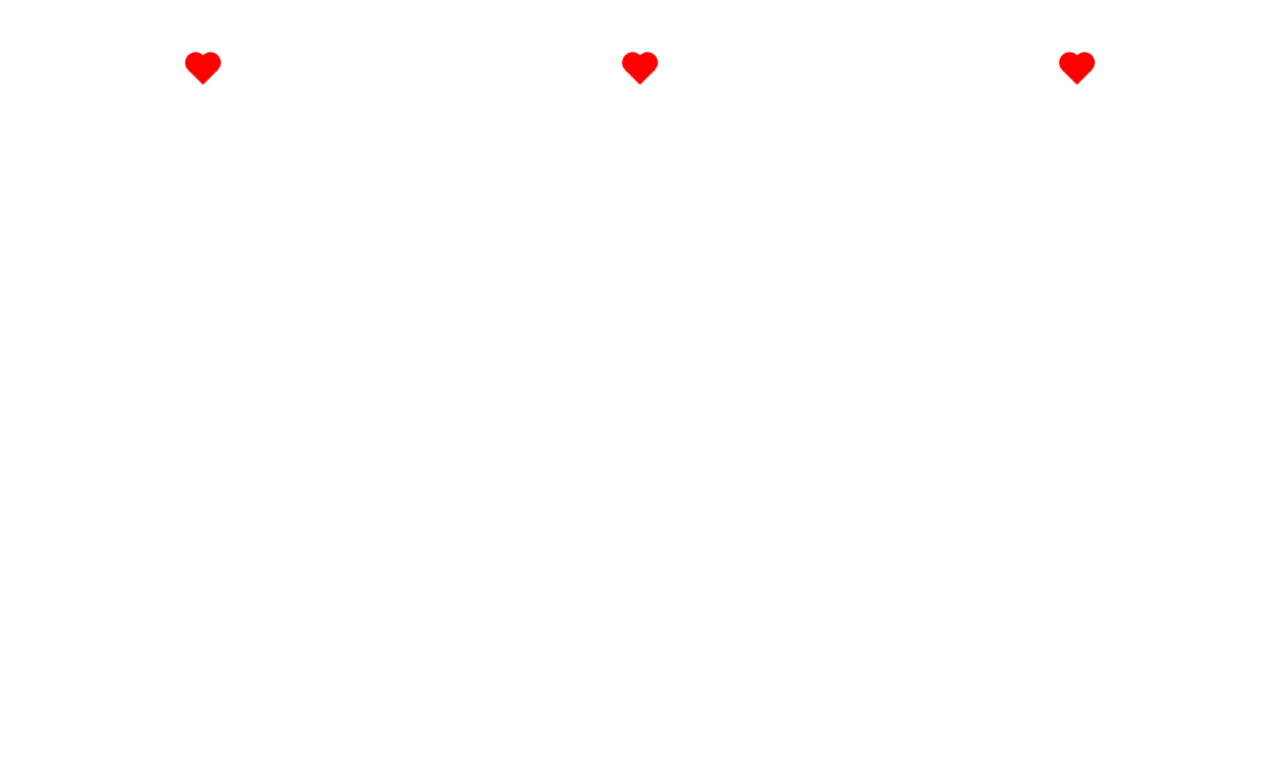
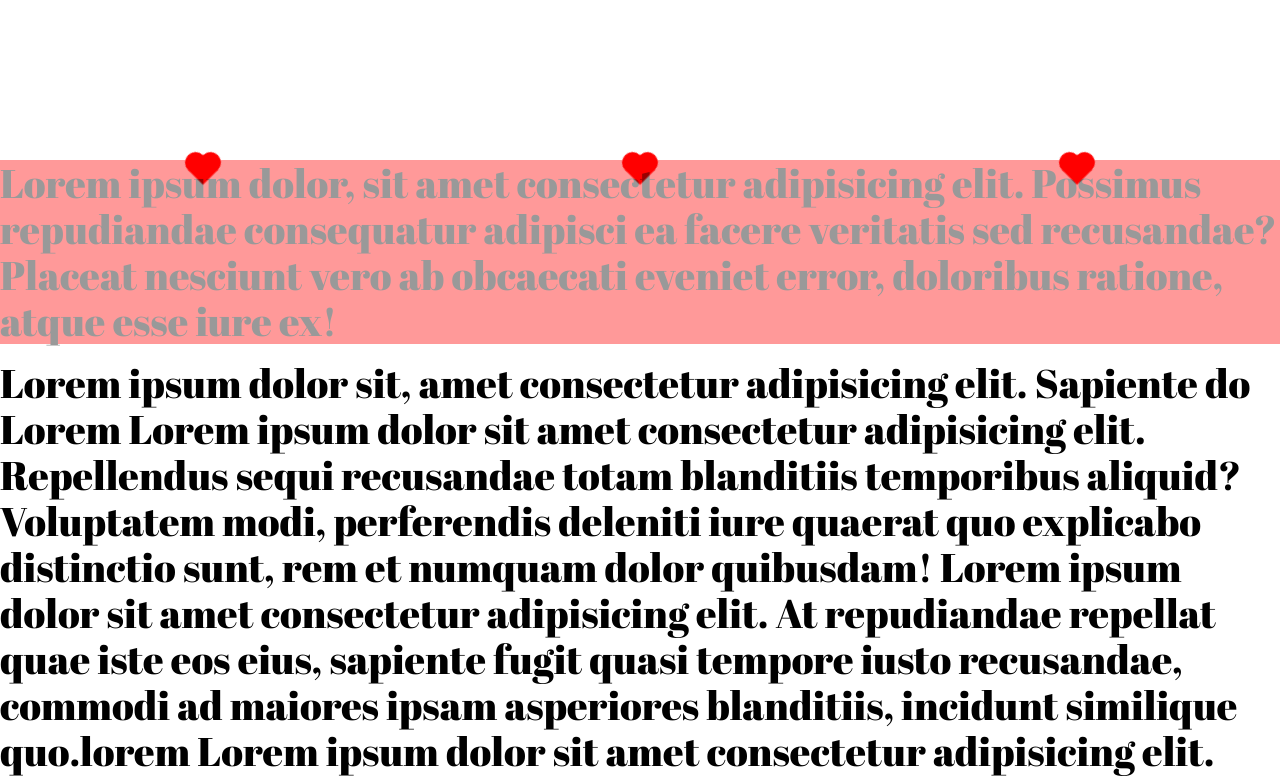
Before and after one commit to WilmaraRuizD/CursoCSS, a plain HTML site: page index6.html in a window 1280 px wide. Shown: the top 780 px of the page. Drawn offline with Linux system fonts and the light colour scheme.

Commit message:
position fixed -sticky

```diff
--- a/estilo/estilo6.css
+++ b/estilo/estilo6.css
@@ -1,3 +1,8 @@
+*{
+  font-family: 'Abril Fatface', cursive;
+  font-weight: 100;
+  font-size: 40px;
+}
 
 .grid-container {
   display: grid;
@@ -68,3 +73,16 @@
     margin-top: calc(var(--size)* -0.5);
     margin-left: calc(var(--size)* -0.5);
   }
+  /*la posicion fixed es como absoluto pero se queda fijo y no se puede mover
+se puede calcular el body y el margin-top para poder */
+  body{
+    padding-top: 100px;
+  }
+    .caja-fixed{
+      background: red;
+      position: fixed;
+      opacity: 0.4;
+      margin-top: -200px;
+    }
+    /*position sticky define caja figa desde un lugar definido
+    y luego toma un lugar definido por el programador */
--- a/index6.html
+++ b/index6.html
@@ -26,12 +26,16 @@
     <div class="contenedor2">
         <div class="heart" id="vida3"></div>
     </div>
+
+
 </div>
-<!--
+
 <div class="caja-fixed">Lorem ipsum dolor, sit amet consectetur adipisicing elit. Possimus repudiandae consequatur adipisci ea facere veritatis sed recusandae? Placeat nesciunt vero ab obcaecati eveniet error, doloribus ratione, atque esse iure ex!</div>
 <div class="texto">Lorem ipsum dolor sit, amet consectetur adipisicing elit. Sapiente do
-    Lorem ipsum dolor sit amet consectetur adipisicing elit. Quod et labore deleniti doloribus alias corporis error, nisi neque quia iusto, aut illum doloremque, delectus earum laboriosam dicta sint. Inventore, sapiente. Lorem ipsum dolor sit amet consectetur adipisicing elit. Autem, sit cum vero culpa possimus accusantium adipisci eum est qui mollitia maiores quibusdam necessitatibus blanditiis aliquid ad ipsa, corrupti recusandae rerum.
-     loribus dolore distinctio eum corrupti nihil odit numquam delectus. Hic cupiditate maiores impedit commodi facere quod exercitationem quaerat similique doloremque fugiat Lorem ipsum dolor sit amet consectetur adipisicing elit. Ratione recusandae pariatur iure neque nihil rem eaque quod esse magni? Maiores nobis aut eum aspernatur beatae quo deserunt dolorum facere velit. Lorem ipsum dolor sit amet consectetur adipisicing elit. Eum, aspernatur! Porro tempora repellat officia. Dolorem vel, quasi, nostrum sed necessitatibus dicta totam, voluptatum placeat error et velit earum non tempore!</div>
--->
+    Lorem Lorem ipsum dolor sit amet consectetur adipisicing elit. Repellendus sequi recusandae totam blanditiis temporibus aliquid? Voluptatem modi, perferendis deleniti iure quaerat quo explicabo distinctio sunt, rem et numquam dolor quibusdam!
+    Lorem ipsum dolor sit amet consectetur adipisicing elit. At repudiandae repellat quae iste eos eius, sapiente fugit quasi tempore iusto recusandae, commodi ad maiores ipsam asperiores blanditiis, incidunt similique quo.lorem Lorem ipsum dolor sit amet consectetur adipisicing elit. Magnam, labore quos, qui commodi temporibus quidem eligendi repellat vitae animi molestiae illum! Sequi, neque aliquid. Accusantium adipisci reiciendis voluptate cumque mollitia. mipsum dolor sit amet consectetur adipisicing elit. Quod et labore deleniti doloribus alias corporis error, nisi neque quia iusto, aut illum doloremque, delectus earum laboriosam dicta sint. Inventore, sapiente. Lorem ipsum dolor sit amet consectetur adipisicing elit. Autem, sit cum vero culpa possimus accusantium adipisci eum est qui mollitia maiores quibusdam necessitatibus blanditiis aliquid ad ipsa, corrupti recusandae rerum.
+    Lorem ipsum dolor sit amet, consectetur adipisicing elit. Magni eius aspernatur sint voluptatem tenetur omnis fuga aperiam? Est, facere molestias. Veritatis sint neque minima a, eum voluptate quibusdam quaerat maxime!
+    loribus dolore distinctio eum corrupti nihil odit numquam delectus. Hic cupiditate maiores impedit commodi facere quod exercitationem quaerat similique doloremque fugiat Lorem ipsum dolor sit amet consectetur adipisicing elit. Ratione recusandae pariatur iure neque nihil rem eaque quod esse magni? Maiores nobis aut eum aspernatur beatae quo deserunt dolorum facere velit. Lorem ipsum dolor sit amet consectetur adipisicing elit. Eum, aspernatur! Porro tempora repellat officia. Dolorem vel, quasi, nostrum sed necessitatibus dicta totam, voluptatum placeat error et velit earum non tempore!</div>
+
     </body>
      </html>
```
